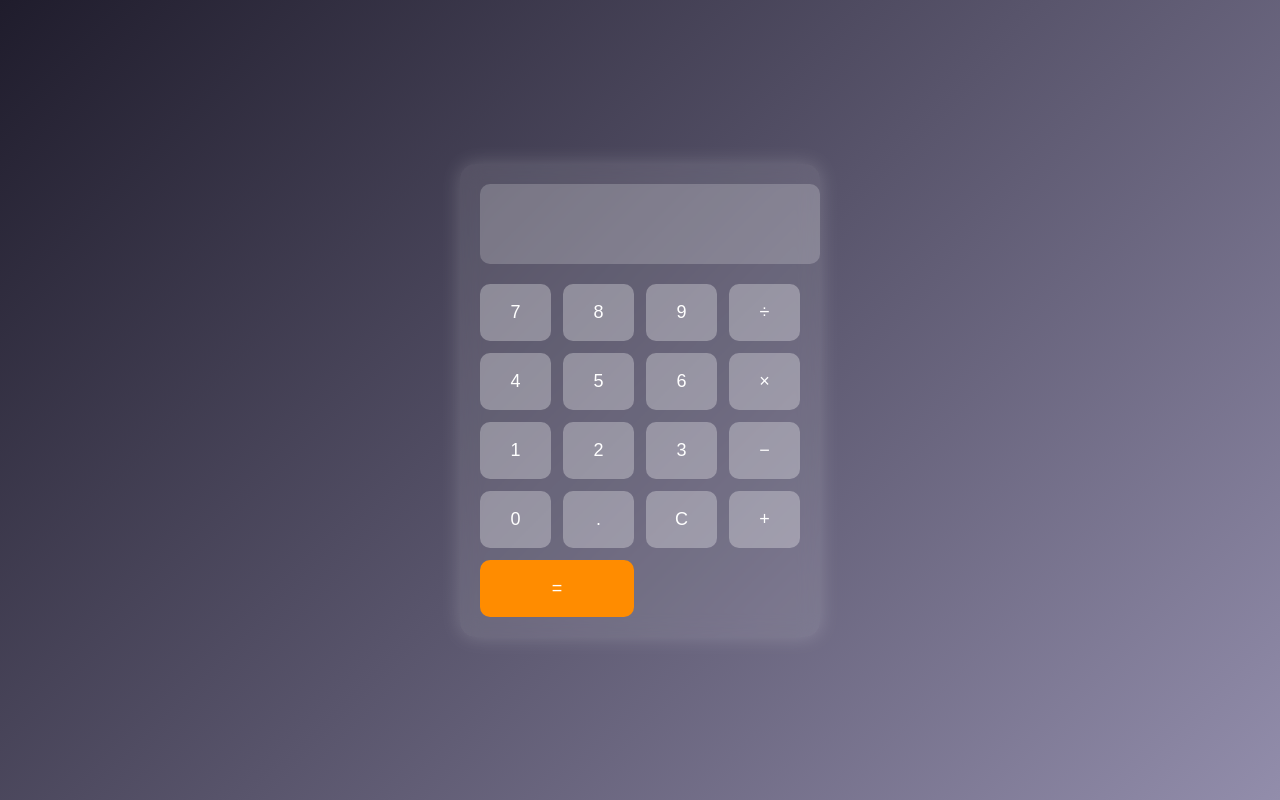
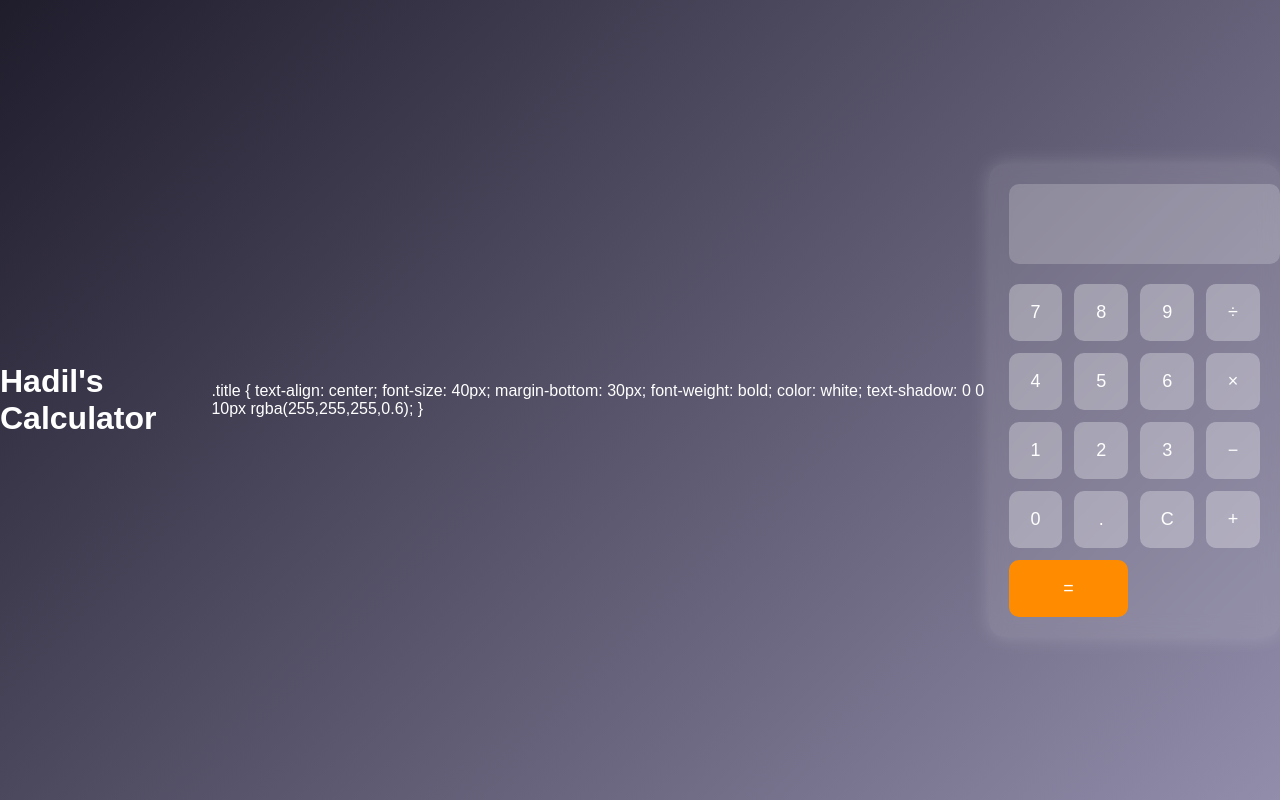
Before and after one commit to hadil010/git_mastery_lab, a plain HTML site: page index.html in a window 1280 px wide. Drawn offline with Linux system fonts and the light colour scheme.

Commit message:
Update index.html

```diff
--- a/index.html
+++ b/index.html
@@ -64,6 +64,16 @@
 </style>
 </head>
 <body>
+<h1 class="title">Hadil's Calculator</h1>
+ .title {
+    text-align: center;
+    font-size: 40px;
+    margin-bottom: 30px;
+    font-weight: bold;
+    color: white;
+    text-shadow: 0 0 10px rgba(255,255,255,0.6);
+}
+
 <div class="calculator">
     <input type="text" class="display" id="display" disabled>
     <div class="buttons">
```
